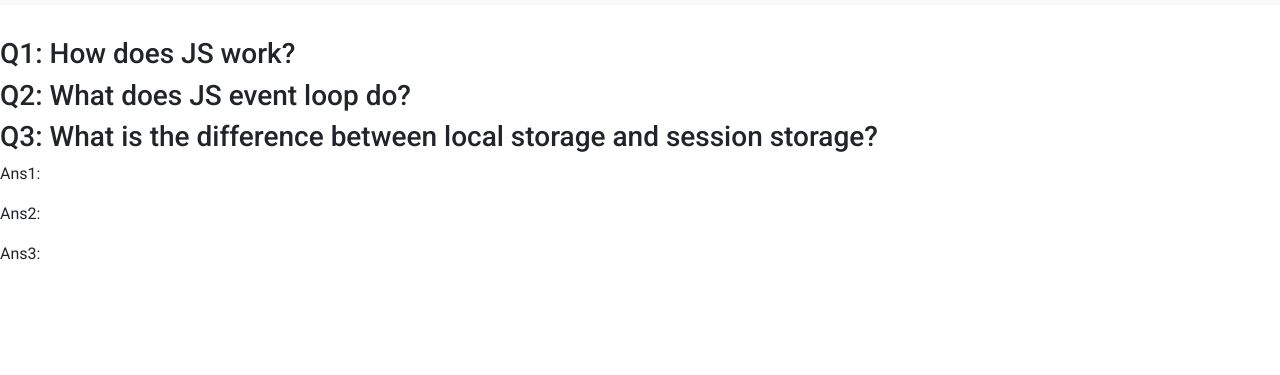
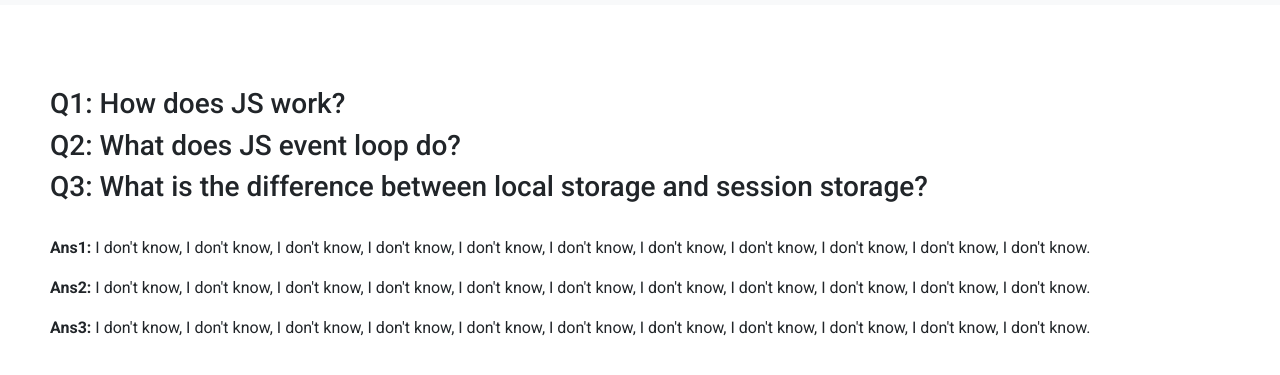
Before and after one commit to wbasp/assignment-7, a plain HTML site: page index.html in a window 1280 px wide. Shown: the part 51-426 px from the top of the page. Drawn offline with nearby package versions, Linux system fonts and the light colour scheme; no server answers.

Commit message:
assignment has been finished including bonus

```diff
--- a/css/style.css
+++ b/css/style.css
@@ -237,6 +237,14 @@ img {
   color: gray;
 }
 
+.ans-sec{
+  padding: 50px;
+}
+
+.ans{
+  font-weight: 900;
+}
+
 #liked{
   display: none;
 }
--- a/index.html
+++ b/index.html
@@ -83,14 +83,16 @@
                 </div>
             </div>
         </main>
-        <section>
+
+        <section class="ans-sec">
             <h3>Q1: How does JS work?</h3>
             <h3>Q2: What does JS event loop do?</h3>
-            <h3>Q3: What is the difference between local storage and session storage?</h3>
-            <p><span class="ans">Ans1:</span> </p>
-            <p><span class="ans">Ans2:</span> </p>
-            <p><span class="ans">Ans3:</span> </p>
+            <h3>Q3: What is the difference between local storage and session storage?</h3><br>
+            <p><span class="ans">Ans1:</span> I don't know, I don't know, I don't know, I don't know, I don't know, I don't know, I don't know, I don't know, I don't know, I don't know, I don't know.</p>
+            <p><span class="ans">Ans2:</span> I don't know, I don't know, I don't know, I don't know, I don't know, I don't know, I don't know, I don't know, I don't know, I don't know, I don't know.</p>
+            <p><span class="ans">Ans3:</span> I don't know, I don't know, I don't know, I don't know, I don't know, I don't know, I don't know, I don't know, I don't know, I don't know, I don't know.</p>
         </section>
+
         <footer></footer>
 
         <!-- add javascript  file  -->
```
